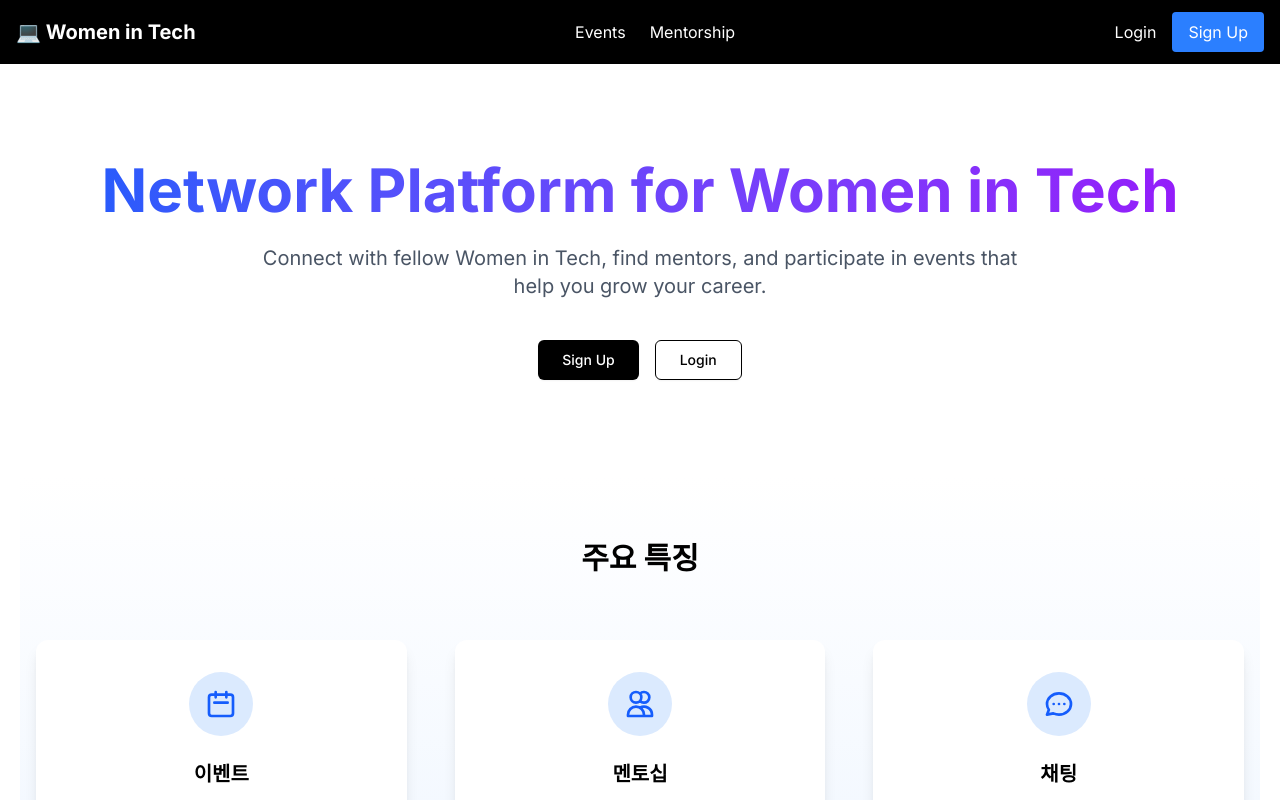
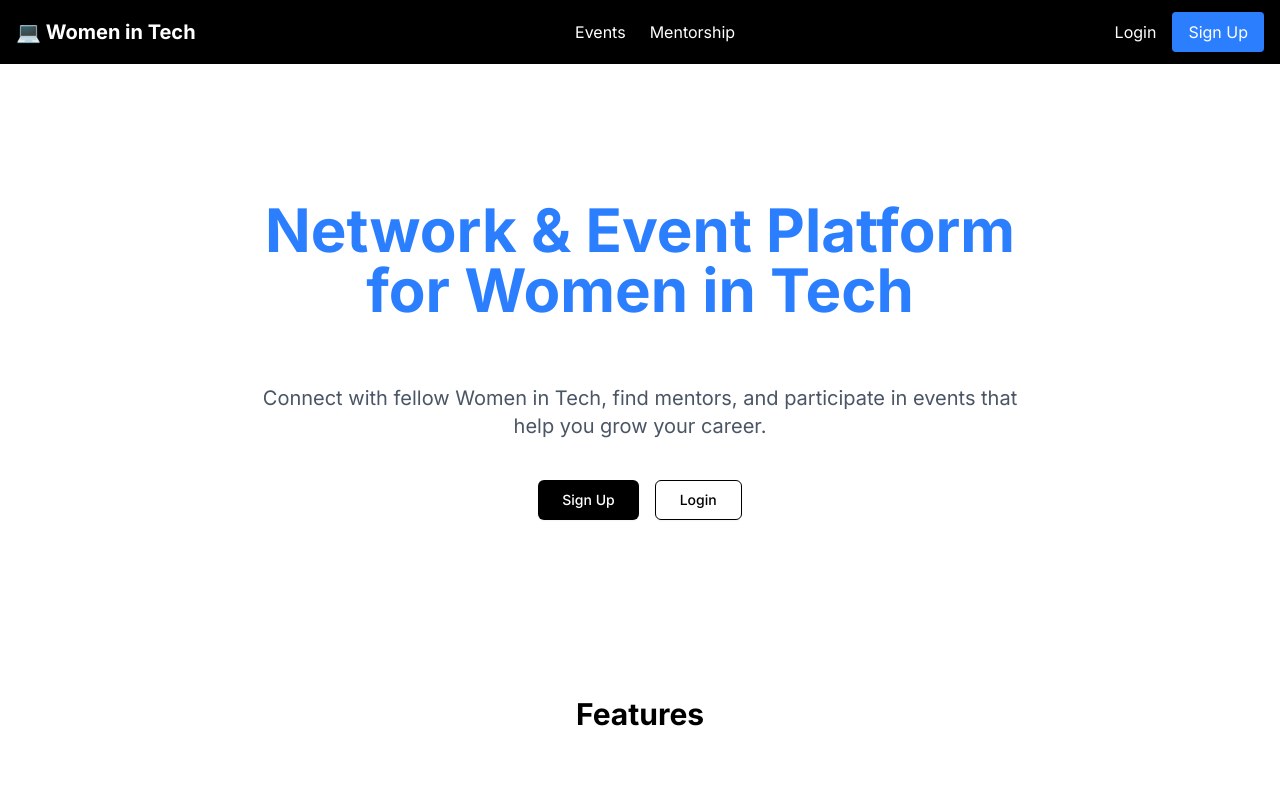
Before and after one commit to goleedev/women-in-tech, a Next.js app in the folder frontend/: page / in a window 1280 px wide. Shown: the top 800 px of the page. Built offline with nearby package versions, Linux system fonts and the light colour scheme; no server answers.

Commit message:
refactor: remove Korean and replace with Eng

```diff
--- a/frontend/app/chat/[id]/page.tsx
+++ b/frontend/app/chat/[id]/page.tsx
@@ -401,19 +401,6 @@ export default function ChatRoomPage() {
           >
             <RefreshCw size={16} className={refreshing ? 'animate-spin' : ''} />
           </Button>
-          <div className="text-sm">
-            {socketService?.isConnected() ? (
-              <span className="text-green-600 flex items-center">
-                <span className="w-2 h-2 bg-green-600 rounded-full mr-1"></span>
-                Connected
-              </span>
-            ) : (
-              <span className="text-yellow-600 flex items-center">
-                <span className="w-2 h-2 bg-yellow-600 rounded-full mr-1"></span>
-                Offline
-              </span>
-            )}
-          </div>
         </div>
       </div>
 
--- a/frontend/app/components/main/Features.tsx
+++ b/frontend/app/components/main/Features.tsx
@@ -1,82 +1,44 @@
+import { Calendar, Group, MessageSquare } from 'lucide-react';
 import Link from 'next/link';
 
 export const Features = () => {
   return (
-    <section className="py-16 bg-gradient-to-b from-white to-blue-50">
+    <section className="py-20">
       <div className="container mx-auto px-4">
-        <h2 className="text-3xl font-bold text-center mb-16">주요 특징</h2>
+        <h2 className="text-3xl font-bold text-center mb-16">Features</h2>
         <div className="grid md:grid-cols-3 gap-12">
           <Link href="/events">
             <div className="bg-white rounded-xl shadow-lg p-8 transform transition-transform hover:scale-105">
               <div className="bg-blue-100 rounded-full w-16 h-16 flex items-center justify-center mx-auto mb-6">
-                <svg
-                  xmlns="http://www.w3.org/2000/svg"
-                  className="h-8 w-8 text-blue-600"
-                  fill="none"
-                  viewBox="0 0 24 24"
-                  stroke="currentColor"
-                >
-                  <path
-                    strokeLinecap="round"
-                    strokeLinejoin="round"
-                    strokeWidth={2}
-                    d="M8 7V3m8 4V3m-9 8h10M5 21h14a2 2 0 002-2V7a2 2 0 00-2-2H5a2 2 0 00-2 2v12a2 2 0 002 2z"
-                  />
-                </svg>
+                <Calendar size={40} className="text-blue-300" />
               </div>
-              <h3 className="text-xl font-semibold mb-4 text-center">이벤트</h3>
+              <h3 className="text-xl font-semibold mb-4 text-center">Events</h3>
               <p className="text-gray-600 text-center">
-                기술 분야의 여성들을 위한 다양한 네트워킹 이벤트를 찾고
-                참여하세요.
+                Find and join events that match your interests and career goals.
               </p>
             </div>
           </Link>
           <Link href="/mentorship">
             <div className="bg-white rounded-xl shadow-lg p-8 transform transition-transform hover:scale-105">
               <div className="bg-blue-100 rounded-full w-16 h-16 flex items-center justify-center mx-auto mb-6">
-                <svg
-                  xmlns="http://www.w3.org/2000/svg"
-                  className="h-8 w-8 text-blue-600"
-                  fill="none"
-                  viewBox="0 0 24 24"
-                  stroke="currentColor"
-                >
-                  <path
-                    strokeLinecap="round"
-                    strokeLinejoin="round"
-                    strokeWidth={2}
-                    d="M12 4.354a4 4 0 110 5.292M15 21H3v-1a6 6 0 0112 0v1zm0 0h6v-1a6 6 0 00-9-5.197M13 7a4 4 0 11-8 0 4 4 0 018 0z"
-                  />
-                </svg>
+                <Group size={40} className="text-blue-400" />
               </div>
-              <h3 className="text-xl font-semibold mb-4 text-center">멘토십</h3>
+              <h3 className="text-xl font-semibold mb-4 text-center">
+                Mentorship
+              </h3>
               <p className="text-gray-600 text-center">
-                경력 성장을 도울 수 있는 멘토를 찾거나 멘토가 되어 경험을
-                공유하세요.
+                Connect with mentors who can guide you in your career journey.
               </p>
             </div>
           </Link>
           <Link href="/chat">
             <div className="bg-white rounded-xl shadow-lg p-8 transform transition-transform hover:scale-105">
               <div className="bg-blue-100 rounded-full w-16 h-16 flex items-center justify-center mx-auto mb-6">
-                <svg
-                  xmlns="http://www.w3.org/2000/svg"
-                  className="h-8 w-8 text-blue-600"
-                  fill="none"
-                  viewBox="0 0 24 24"
-                  stroke="currentColor"
-                >
-                  <path
-                    strokeLinecap="round"
-                    strokeLinejoin="round"
-                    strokeWidth={2}
-                    d="M8 12h.01M12 12h.01M16 12h.01M21 12c0 4.418-4.03 8-9 8a9.863 9.863 0 01-4.255-.949L3 20l1.395-3.72C3.512 15.042 3 13.574 3 12c0-4.418 4.03-8 9-8s9 3.582 9 8z"
-                  />
-                </svg>
+                <MessageSquare size={40} className="text-blue-500" />
               </div>
-              <h3 className="text-xl font-semibold mb-4 text-center">채팅</h3>
+              <h3 className="text-xl font-semibold mb-4 text-center">Chat</h3>
               <p className="text-gray-600 text-center">
-                이벤트 참가자들과 연결하고 멘토와 실시간으로 소통하세요.
+                Engage in discussions and share insights with fellow members.
               </p>
             </div>
           </Link>
--- a/frontend/app/components/main/Hero.tsx
+++ b/frontend/app/components/main/Hero.tsx
@@ -6,8 +6,9 @@ import { Button } from '@/components/ui/button';
 export const Hero = () => {
   return (
     <section className="py-16 md:py-24 text-center px-4">
-      <h1 className="text-4xl md:text-6xl font-bold mb-6 bg-gradient-to-r from-blue-600 to-purple-600 bg-clip-text text-transparent">
-        Network Platform for Women in Tech
+      <h1 className="text-4xl md:text-6xl py-10 text-blue-500 font-bold mb-6">
+        Network & Event Platform <br />
+        for Women in Tech
       </h1>
       <p className="text-xl mb-10 max-w-3xl mx-auto text-gray-600">
         Connect with fellow Women in Tech, find mentors, and participate in
--- a/frontend/app/context/AuthContext.tsx
+++ b/frontend/app/context/AuthContext.tsx
@@ -54,33 +54,12 @@ export function AuthProvider({ children }: { children: ReactNode }) {
 
       try {
         if (checkAuth()) {
-          // Get the current user from local storage
-          const storedUser = getCurrentUser();
-
-          // Check if the user is in local storage
-          if (storedUser) {
-            // Set the user state with the stored user
-            setUser(storedUser);
-
-            // Check if the user has a valid token
-            const savedRole =
-              localStorage.getItem('activeRole') || storedUser.role;
-
-            // Check if the saved role is valid
-            const validRole =
-              savedRole === storedUser.role ||
-              savedRole === storedUser.secondary_role;
-
-            // Set the active role based on the saved role
-            setActiveRole(validRole ? savedRole : storedUser.role);
-
-            // Set the authentication state to true
-            setIsAuthenticated(true);
-          } else {
-            // If the user is not in local storage, fetch the user data from the API
+          try {
+            // Always fetch the complete user profile from the API
+            // to ensure we have all the needed fields
             const userData = await getMe();
 
-            // Set the user state with the fetched user data
+            // Set the user state with the complete fetched user data
             setUser(userData);
 
             // Set the active role based on the fetched user data
@@ -97,6 +76,26 @@ export function AuthProvider({ children }: { children: ReactNode }) {
 
             // Set the authentication state to true
             setIsAuthenticated(true);
+          } catch (fetchError) {
+            console.error('⚠️ Error fetching user profile:', fetchError);
+
+            // Fallback to stored user if API call fails
+            const storedUser = getCurrentUser();
+            if (storedUser) {
+              setUser(storedUser);
+              const savedRole =
+                localStorage.getItem('activeRole') || storedUser.role;
+              const validRole =
+                savedRole === storedUser.role ||
+                savedRole === storedUser.secondary_role;
+              setActiveRole(validRole ? savedRole : storedUser.role);
+              setIsAuthenticated(true);
+            } else {
+              // If no stored user, reset authentication
+              setUser(null);
+              setActiveRole('');
+              setIsAuthenticated(false);
+            }
           }
         } else {
           // If the user is not authenticated, set the states to default
@@ -128,15 +127,18 @@ export function AuthProvider({ children }: { children: ReactNode }) {
 
     try {
       // Call the API login function
-      const response = await apiLogin({ email, password });
+      await apiLogin({ email, password });
 
-      // Set the user state with the response data
-      setUser(response.user);
+      // Get the full user profile after login
+      const fullUserProfile = await getMe();
+
+      // Set the user state with the complete profile data
+      setUser(fullUserProfile);
 
       // Set the active role based on the response data
-      setActiveRole(response.user.role);
+      setActiveRole(fullUserProfile.role);
       // Set the active role in local storage
-      localStorage.setItem('activeRole', response.user.role);
+      localStorage.setItem('activeRole', fullUserProfile.role);
 
       // Set the authentication state to true
       setIsAuthenticated(true);
@@ -195,8 +197,12 @@ export function AuthProvider({ children }: { children: ReactNode }) {
     if (!isAuthenticated) return;
 
     try {
-      // Fetch the user data from the API
+      // Fetch the complete user data from the API
       const userData = await getMe();
+
+      // Update localStorage with complete user profile
+      localStorage.setItem('user', JSON.stringify(userData));
+
       // Set the user state with the fetched user data
       setUser(userData);
 
--- a/frontend/app/lib/api/auth.ts
+++ b/frontend/app/lib/api/auth.ts
@@ -56,11 +56,20 @@ export const login = async (
     body: JSON.stringify(credentials),
   });
 
-  // Store the token and user information in local storage
+  // Store the token in local storage
   localStorage.setItem('token', data.token);
-  localStorage.setItem('user', JSON.stringify(data.user));
 
-  return data;
+  // Get the full user profile after login
+  const fullUserProfile = await getMe();
+
+  // Store the complete user information in local storage
+  localStorage.setItem('user', JSON.stringify(fullUserProfile));
+
+  // Return the login response with the complete user profile
+  return {
+    ...data,
+    user: fullUserProfile,
+  };
 };
 
 // Create logout function
--- a/frontend/app/lib/api/mentorship.ts
+++ b/frontend/app/lib/api/mentorship.ts
@@ -26,6 +26,7 @@ export interface MentorshipUserWithMetadata extends User {
 // Define the types for mentorship user data
 export interface UsersResponse {
   users: MentorshipUserWithMetadata[];
+  currentUser?: User; // Added for frontend similarity calculation
   pagination: Pagination;
 }
 
@@ -81,7 +82,7 @@ export const connectRequest = async (
     connection: { id: number; status: string };
   }>('/mentorship/connect', {
     method: 'POST',
-    body: JSON.stringify({ mentor_id: mentorId, message }),
+    body: JSON.stringify({ mentor_id: Number(mentorId), message }),
   });
 };
 
```
Also changed, not shown: frontend/app/mentorship/page.tsx (+109 -9 lines), 1 other file (tests, documents, lock files or other folders).
